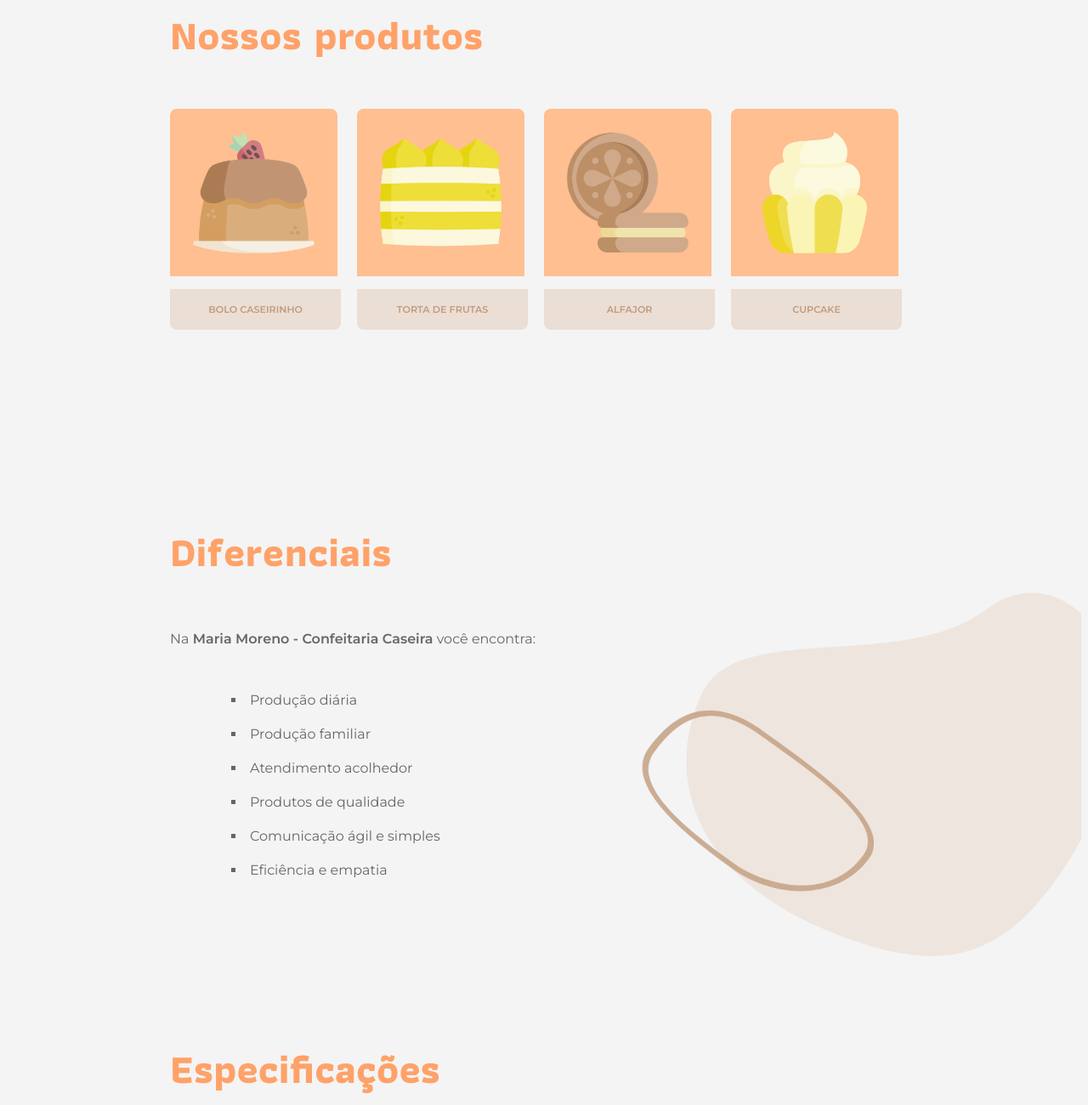
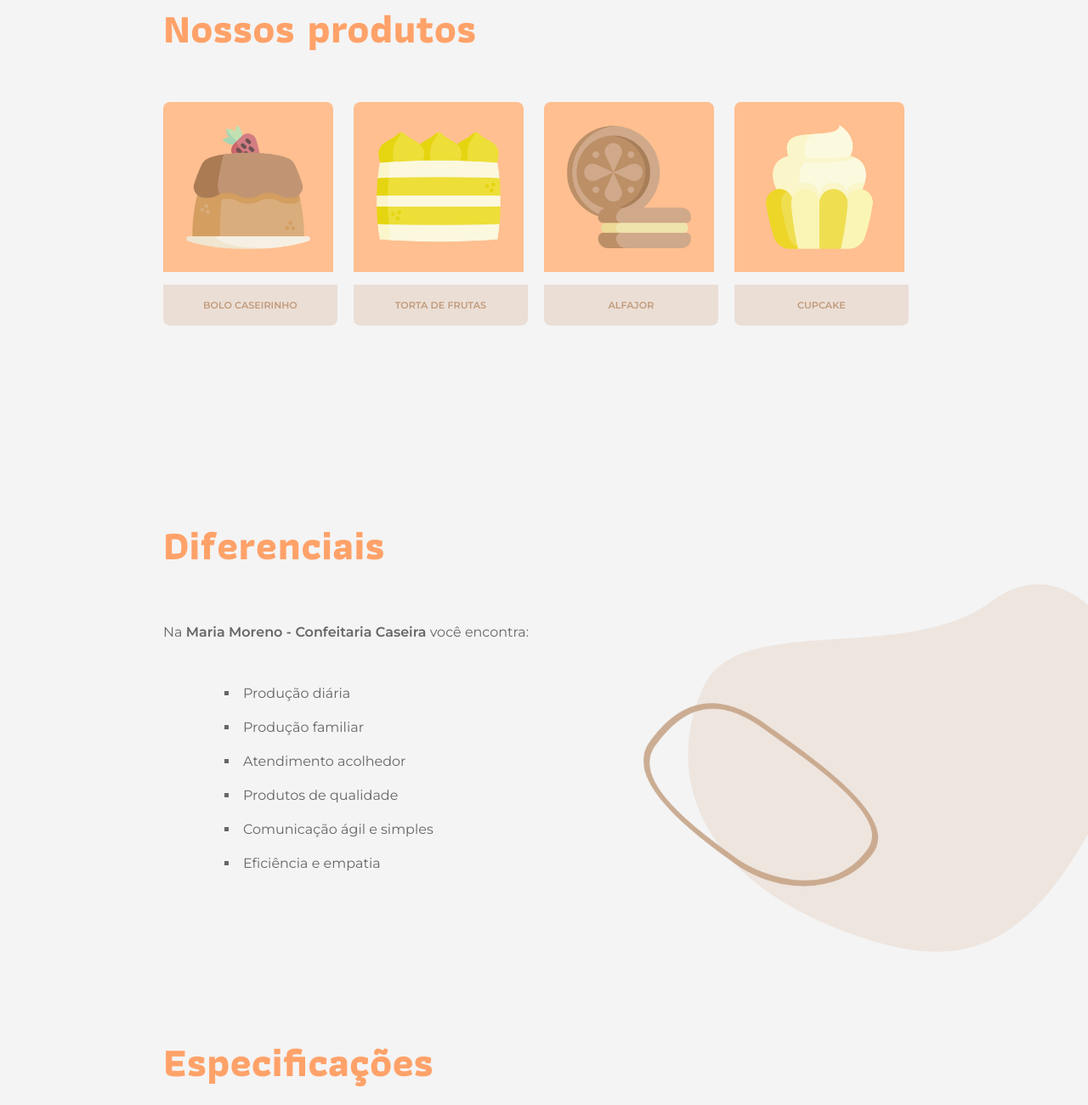
Before and after one commit to ajuteixeira/confectionery-site, a plain HTML site: page index.html in a window 1280 px wide. Shown: the part 1400-2700 px from the top of the page at 85% size. Drawn offline with Linux system fonts and the light colour scheme.

Commit message:
mobile version adjustments

```diff
--- a/css/style.css
+++ b/css/style.css
@@ -20,10 +20,9 @@ html {
 }
 
 body {
-  max-width: 100vw;
+  margin: 0;
+  width: 100%;
   font-family: var(--main-font);
-  font-size: 17px;
-  line-height: 1.7rem;
   color: var(--dark-gray);
   background-color: var(--white);
 }
@@ -31,16 +30,29 @@ body {
 h1, h3 {
   padding-bottom: 1.3rem;
   font-family: var(--title-font);
-  font-size: 2.9rem;
-  line-height: 1.5rem;
-  color: var(--dark-orange)
+  color: var(--dark-orange);
+  font-size: 2.3rem;
+  line-height: 1.7rem;
 }
 
-h2, h4 {
-  padding: 0 .5rem .5rem 0;
+h2 {
+  padding-bottom: 1rem;
+}
+
+h4 {
+  padding: 1rem;
+  margin-bottom: 2rem;
+  text-align: center;
+  text-transform: uppercase;
+  font-size: .8rem;
+  font-weight: bolder;
+  border-radius: 0 0 .5rem .5rem;
+  color: var(--brown);
+  background-color: var(--medium-gray);
 }
 
 a {
+  text-decoration: none;
   color: var(--dark-brown);
   transition: .5s linear;
 }
@@ -53,28 +65,14 @@ a:visited, a:active {
   color: var(--dark-brown);
 }
 
-.container {
-  min-height: 75vh;
-  padding: 2rem 15.5rem 0 15.5rem;
-}
-
-header {
-  background-image: url(../img/header-background.png);
-  background-size: 43%;
-  background-repeat: no-repeat;
-  background-position: top right;
-}
-
-.header-content {
-  min-height: 65vh;
-  padding: 15rem 15.5rem 0 15.5rem;
+li {
+  padding: .5rem 0 0 2rem;
+  list-style-position: outside;
 }
 
 button {
-  width: 15%;
   padding: .9rem;
   font-family: var(--main-font);
-  font-size: .8rem;
   font-weight: bold;
   text-transform: uppercase;
   border: none;
@@ -87,21 +85,6 @@ button {
 button:hover {
   color: var(--light-pink);
   background-color: var(--brown);
-}
-
-.about, .contact {
-  background-image: url(../img/background2.png);
-  background-size: 60%;
-  background-repeat: no-repeat;
-  background-position: top left;
-}
-
-.products-content {
-  display: flex;
-  flex-flow: row no-wrap;
-  align-items: center;
-  justify-content: center;
-  margin-top: 1.5rem;
 }
 
 .products-icons img {
@@ -120,60 +103,26 @@ button:hover {
   background-color: var(--brown);
 }
 
-.products-icons h4 {
-  width: 72.5%;
-  padding: 1rem;
-  margin-bottom: 2rem;
-  text-align: center;
-  text-transform: uppercase;
-  font-size: .8rem;
-  font-weight: bolder;
-  border-radius: 0 0 .5rem .5rem;
-  color: var(--brown);
-  background-color: var(--medium-gray);
-}
-
-.products img {
-  width: 40%;
-}
-
-.differentials {
-  background-image: url(../img/background1.png);
-  background-size: 55%;
-  background-repeat: no-repeat;
-  background-position: right;
-}
-
-.differentials ul {
-  padding-top: 1rem;
-}
-
-.differentials li {
-  padding: .5rem 0 0 2rem;
-  list-style-position: inside;
-  list-style-type: square;
+.specifications-content {
+  display: flex;
+  flex-direction: column;
 }
 
 .specifications-icons {
   display: flex;
-  flex-flow: column no-wrap;
-  justify-content: space-around;
-  padding-top: 3rem;
+  flex-direction: column;
+  justify-content: center;
+  align-items: center;
 }
 
 .specifications img {
-  width: 35%;
   transition: .6s linear;
-}
-
-.specifications img:hover {
-  opacity: 70%;
 }
 
 .contact-content img {
   width: 5%;
   padding: .8rem .5rem 0 0;
-  transition: .5s linear
+  transition: .5s linear;
 }
 
 .contact-content img:hover {
@@ -181,7 +130,6 @@ button:hover {
 }
 
 footer {
-  margin: 0;
   padding: 1rem;
   font-size: .5rem;
   text-align: center;
```
